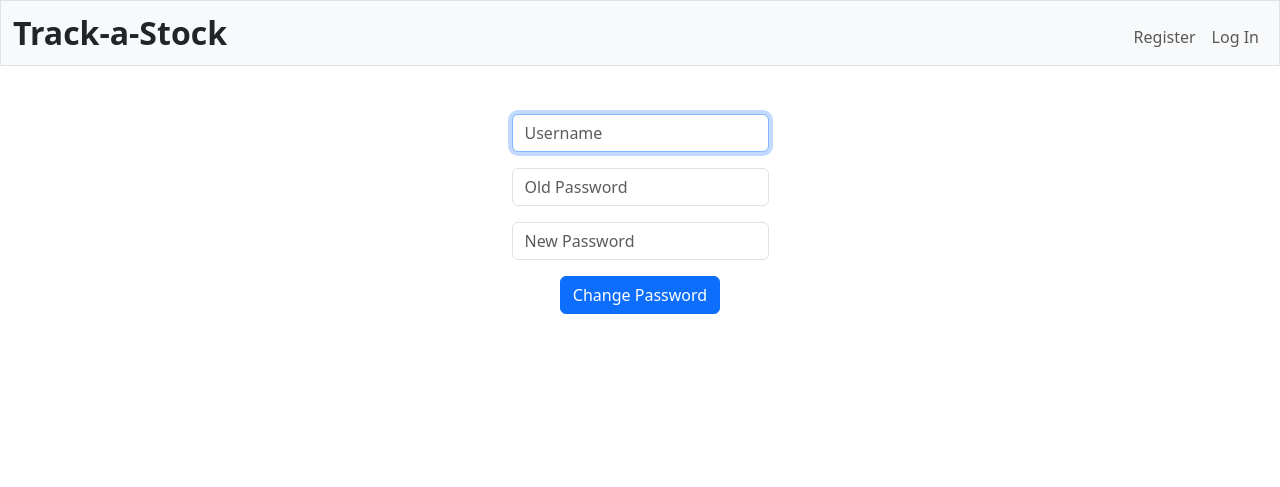
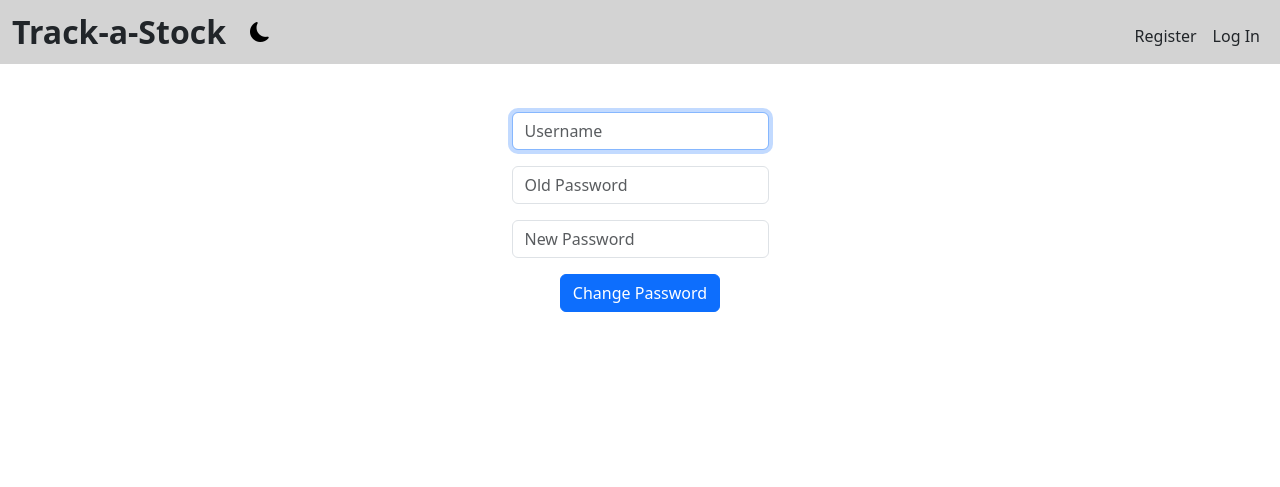
Before and after one commit to maruvici/track-a-stock, a Flask app: page /change in a window 1280 px wide. Shown: the top 487 px of the page. Run offline with Flask 3, Linux system fonts and the light colour scheme; some libraries are stand-ins or nearby versions.

Commit message:
feat: Implement light/dark mode

```diff
--- a/src/app/static/css/styles.css
+++ b/src/app/static/css/styles.css
@@ -1,7 +1,67 @@
-/* Size for brand */
-nav .navbar-brand
-{
-    font-size: xx-large;
+/* Default theme is light mode */
+:root {
+    --body-background-color: white;
+    --body-color: #212529;
+    --navbar-background-color: lightgray;
+    --navbar-toggler-background-color: gray;
+    --nav-link-color: darkgray;
+    --navbar-brand-color: black;
+    --navbar-a-hover-background-color: black;
+    --navbar-a-hover-color: white;
+}
+
+.dark-mode {
+    --body-background-color: #212529;
+    --body-color: white;
+    --navbar-background-color: black;
+    --navbar-toggler-background-color: white;
+    --nav-link-color: gray;
+    --navbar-brand-color: white;
+    --navbar-a-hover-background-color: white;
+    --navbar-a-hover-color: black;
+}
+
+body {
+    background-color: var(--body-background-color);
+    color: var(--body-color);
+    padding-bottom: 5rem;
+}
+
+nav,
+.navbar-left,
+li a.nav-link,
+table {
+    background-color: var(--navbar-background-color);
+    color: var(--body-color);
+}
+
+li a.nav-link:hover {
+    background-color: var(--navbar-a-hover-background-color);
+    color: var(--navbar-a-hover-color);
+}
+
+.navbar-left {
+    display: flex;
+    align-items: center;
+}
+
+.navbar-left button {
+    all: unset;
+    margin: 0 0rem 0rem 0.5rem;
+}
+
+#toggleIcon {
+    color: var(--navbar-brand-color);
+    font-size: 20px;
+    font-weight: bold;
+    padding: 14px 16px;
+    text-align: left;
+}
+
+#toggleIcon:hover,
+#toggleIcon:active {
+    background-color: var(--navbar-a-hover-background-color);
+    color: var(--navbar-a-hover-color);
 }
 
 /* Heading style */
--- /dev/null
+++ b/src/app/static/js/scripts.js
@@ -0,0 +1,27 @@
+function toggleMode() {
+    // Toggle dark mode on and off
+    document.body.classList.toggle('dark-mode');
+
+    // Save current theme for other webpages
+    let theme = document.body.classList.contains('dark-mode') ? 'dark-mode' : 'light-mode';
+    localStorage.setItem('theme', theme);
+
+    // Change toggle icon to opposite theme icon
+    if (theme == 'dark-mode') {
+        document.getElementById("toggleIcon").className = "bi bi-brightness-high-fill";
+    } else {
+        document.getElementById("toggleIcon").className = "bi bi-moon-fill";
+    }
+}
+
+window.onload = function() {
+    let currentTheme = localStorage.getItem('theme');
+
+    // Adjust visual theme of page
+    if (currentTheme == 'dark-mode') {
+        document.body.classList.toggle('dark-mode');
+        document.getElementById("toggleIcon").className = "bi bi-brightness-high-fill";
+    } else {
+        document.getElementById("toggleIcon").className = "bi bi-moon-fill";
+    }
+}
--- a/src/app/templates/layout.html
+++ b/src/app/templates/layout.html
@@ -9,12 +9,12 @@
 
         <!-- http://getbootstrap.com/docs/5.3/ -->
         <link href="https://cdn.jsdelivr.net/npm/bootstrap@5.3.3/dist/css/bootstrap.min.css" rel="stylesheet" integrity="sha384-QWTKZyjpPEjISv5WaRU9OFeRpok6YctnYmDr5pNlyT2bRjXh0JMhjY6hW+ALEwIH" crossorigin="anonymous">
+        <link rel="stylesheet" href="https://cdn.jsdelivr.net/npm/bootstrap-icons@1.5.0/font/bootstrap-icons.css" />
         <script src="https://cdn.jsdelivr.net/npm/bootstrap@5.3.3/dist/js/bootstrap.bundle.min.js" integrity="sha384-YvpcrYf0tY3lHB60NNkmXc5s9fDVZLESaAA55NDzOxhy9GkcIdslK1eN7N6jIeHz" crossorigin="anonymous"></script>
 
-        <!-- https://favicon.io/emoji-favicons/money-bag/ -->
-        <link href="/static/css/favicon.ico" rel="icon">
+        <link rel="stylesheet" href="{{ url_for('static', filename='css/styles.css') }}">
+        <script src="/static/js/scripts.js" defer></script>
 
-        <link href="/static/css/styles.css" rel="stylesheet">
 
         <title>Track-a-Stock: {% block title %}{% endblock %}</title>
 
@@ -22,13 +22,16 @@
 
     <body>
 
-        <nav class="bg-light border navbar navbar-expand-md navbar-light">
+        <nav class="navbar navbar-expand-md">
             <div class="container-fluid">
-                <span class="heading">Track-a-Stock</span>
+                <div class="navbar-left">
+                    <span class="heading">Track-a-Stock</span>
+                    <button class="navbar-brand" onclick="toggleMode()"><i id="toggleIcon"></i></button>
+                </div>
                 <button aria-controls="navbar" aria-expanded="false" aria-label="Toggle navigation" class="navbar-toggler" data-bs-target="#navbar" data-bs-toggle="collapse" type="button">
                     <span class="navbar-toggler-icon"></span>
                 </button>
-                <div class="collapse navbar-collapse" id="navbar">
+                <div class="collapse navbar-collapse" id="navbar-right">
                     {% if session["user_id"] %}
                         <ul class="navbar-nav me-auto mt-2">
                             <li class="nav-item"><a class="nav-link" href="/quote">Quote</a></li>
@@ -63,7 +66,6 @@
 
         <footer class="mb-5">
         </footer>
-
     </body>
 
 </html>
```
Also changed, not shown: README.md.
